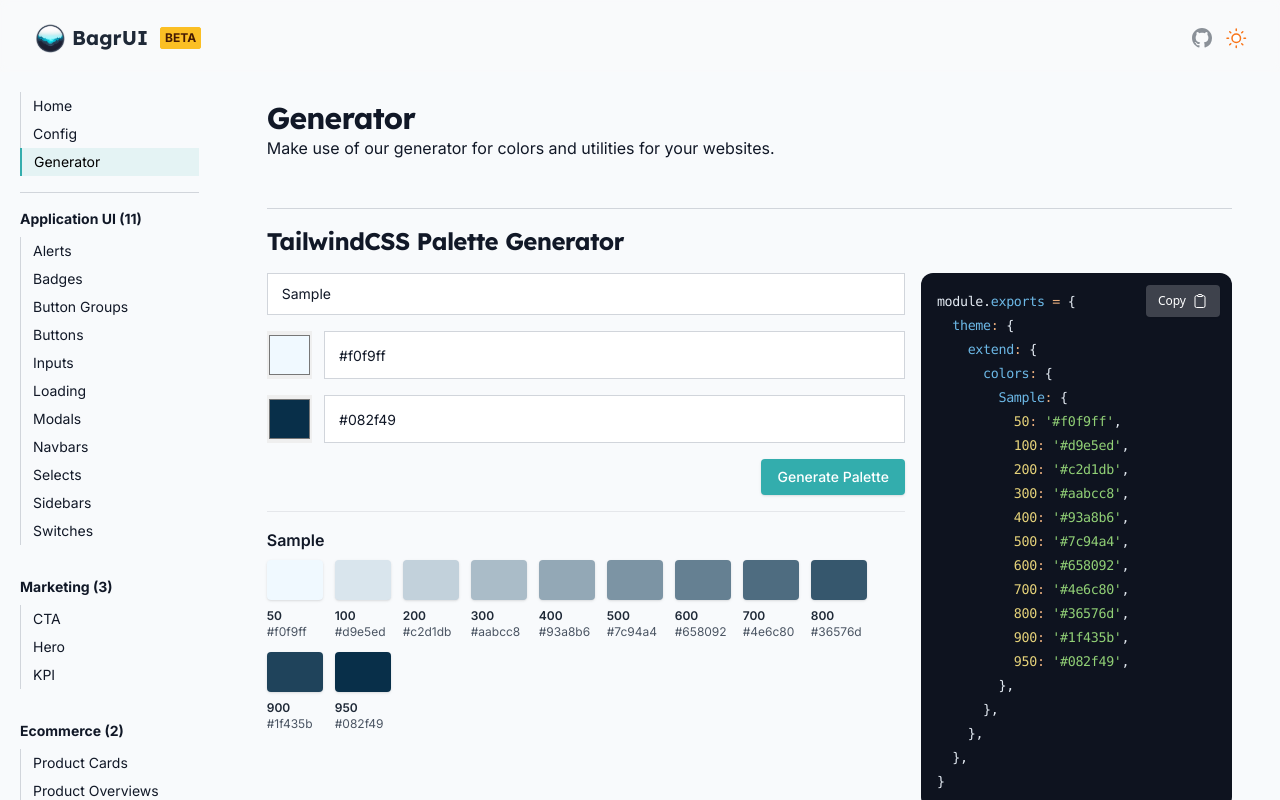
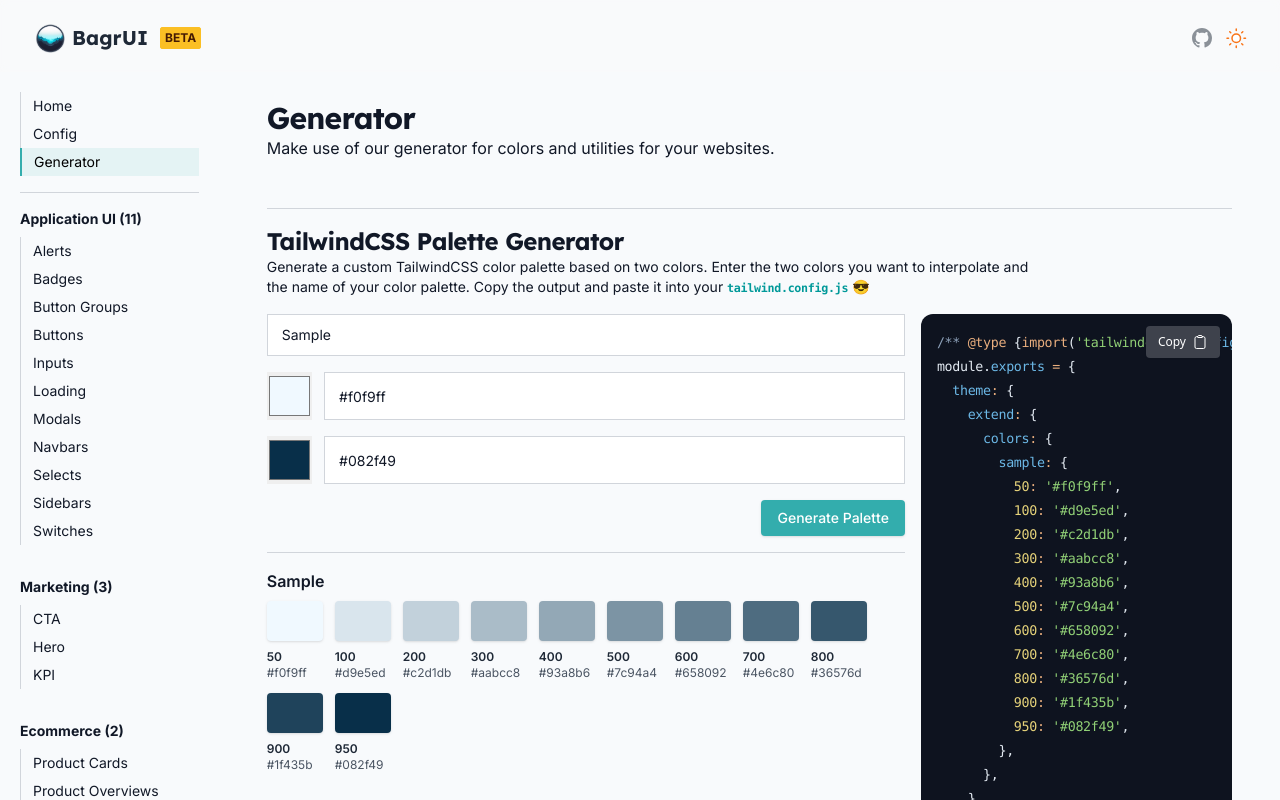
Before and after one commit to kiko-g/bagr-ui, a Next.js app: page /generator in a window 1280 px wide. Both pictures are taken after typing "Sample" into the empty fields and a click on the button "Generate Palette". Shown: the top 800 px of the page. Built offline with nearby package versions, Linux system fonts and the light colour scheme.

Commit message:
minor tweaks for color palettes

```diff
--- a/pages/generator.tsx
+++ b/pages/generator.tsx
@@ -60,6 +60,12 @@
           >
             TailwindCSS Palette Generator
           </h3>
+
+          <p className="mb-2 max-w-3xl text-sm">
+            Generate a custom TailwindCSS color palette based on two colors. Enter the two colors you want to
+            interpolate and the name of your color palette. Copy the output and paste it into your{" "}
+            <code className="font-bold text-primary-900 dark:text-secondary">tailwind.config.js</code> 😎
+          </p>
 
           <section className="mt-4 grid grid-cols-1 gap-4 lg:grid-cols-3">
             {/* Color Pickers */}
@@ -125,7 +131,7 @@
 
               {/* Color Palette Demonstration */}
               {tailwindPalette.combos.length > 0 && (
-                <div className="border-t py-4">
+                <div className="border-t border-gray-300 pt-4 dark:border-white/10">
                   <span className="mb-2 block font-semibold capitalize">{tailwindPalette.name}</span>
                   <ul className="flex flex-wrap items-center gap-3">
                     {tailwindPalette.combos.map((combo) => (
--- a/utils/colors.ts
+++ b/utils/colors.ts
@@ -55,7 +55,7 @@
 }
 
 export function writeTailwindPalette(colorName: string, combos: TailwindCombo[]): string {
-  let tailwindPalette = `module.exports = {\n  theme: {\n    extend: {\n      colors: {\n        ${colorName}: {\n`
+  let tailwindPalette = `/** @type {import('tailwindcss').Config} */\nmodule.exports = {\n  theme: {\n    extend: {\n      colors: {\n        ${colorName.toLowerCase()}: {\n`
   combos.forEach((combo) => {
     tailwindPalette += `          ${combo.id}: '${combo.color}',\n`
   })
```
